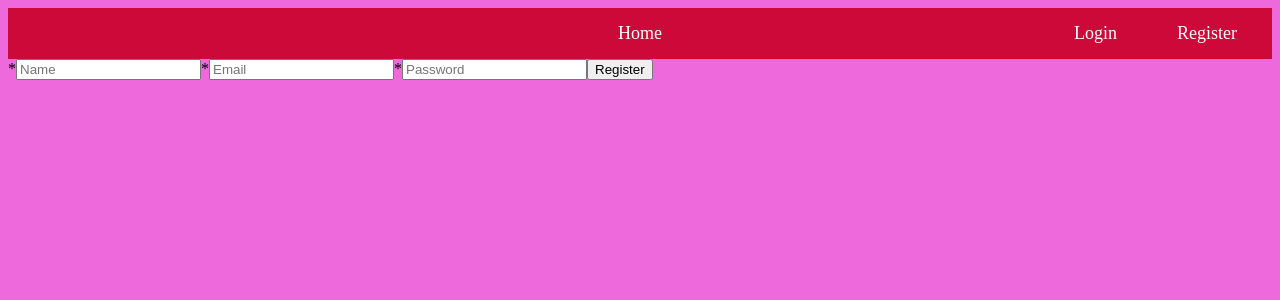
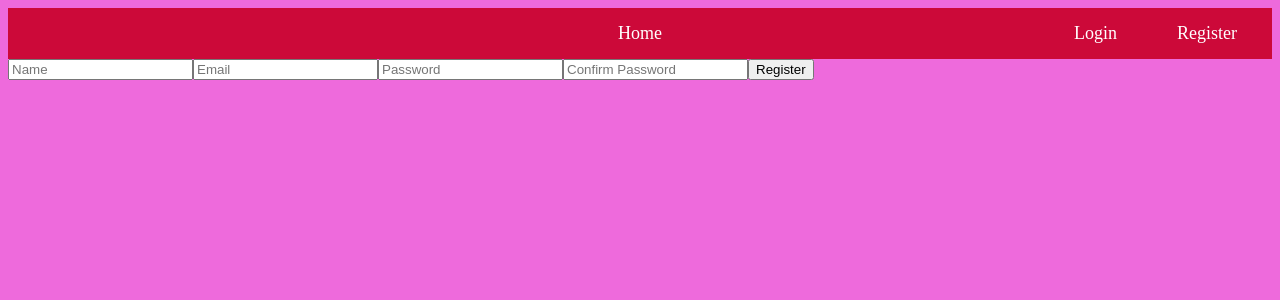
Before and after one commit to TwiceG/calendarling, a React (Vite) app: page /register in a window 1280 px wide. Shown: the top 300 px of the page. Built offline with nearby package versions, Linux system fonts and the light colour scheme; no server answers.

Commit message:
add password comfirmation to registration

```diff
--- a/src/components/RegistrationForm.jsx
+++ b/src/components/RegistrationForm.jsx
@@ -6,15 +6,22 @@ const RegisterForm = () => {
   const [name, setName] = useState('');
   const [email, setEmail] = useState('');
   const [password, setPassword] = useState('');
+  const [confirmPassword, setConfirmPassword] = useState('');
+  const [error, setError] = useState('');
 
   const handleRegister = async (e) => {
     e.preventDefault();
 
+    if (password !== confirmPassword) {
+      setError("Passwords do not match");
+      return;
+    }
+
     try {
       const response = await axios.post('/register', {
-        name: name,
-        email: email,
-        password: password,
+        name,
+        email,
+        password,
       });
       console.log('Registration successful', response.data.message);
       window.location.href = 'Login';
@@ -25,22 +32,28 @@ const RegisterForm = () => {
 
   return (
     <form onSubmit={handleRegister}>
-      *
-      <Input type='text' placeholder='Name' minLength={6} title='Enter your name here' item={name} setItem={setName} />
-      *
-      <Input type='email' placeholder='Email' title='Enter your email here' item={email} setItem={setEmail} />
-      *
+      <Input type="text" placeholder="Name" minLength={6} title="Enter your name here" item={name} setItem={setName} />
+      <Input type="email" placeholder="Email" title="Enter your email here" item={email} setItem={setEmail} />
       <Input
-        type='password' placeholder='Password'
+        type="password"
+        placeholder="Password"
         minLength={6}
         title="Password must be at least 6 characters long and contain at least one uppercase letter and one number"
         pattern="^(?=.*[A-Z])(?=.*\d)[A-Za-z\d]{6,}$"
-        item={password} setItem={setPassword} />
-
-
+        item={password}
+        setItem={setPassword}
+      />
+      <Input
+        type="password"
+        placeholder="Confirm Password"
+        minLength={6}
+        title="Re-enter your password"
+        item={confirmPassword}
+        setItem={setConfirmPassword}
+      />
+      {error && <p style={{ color: 'red' }}>{error}</p>}
       <button type="submit">Register</button>
     </form>
-
   );
 };
 
```
